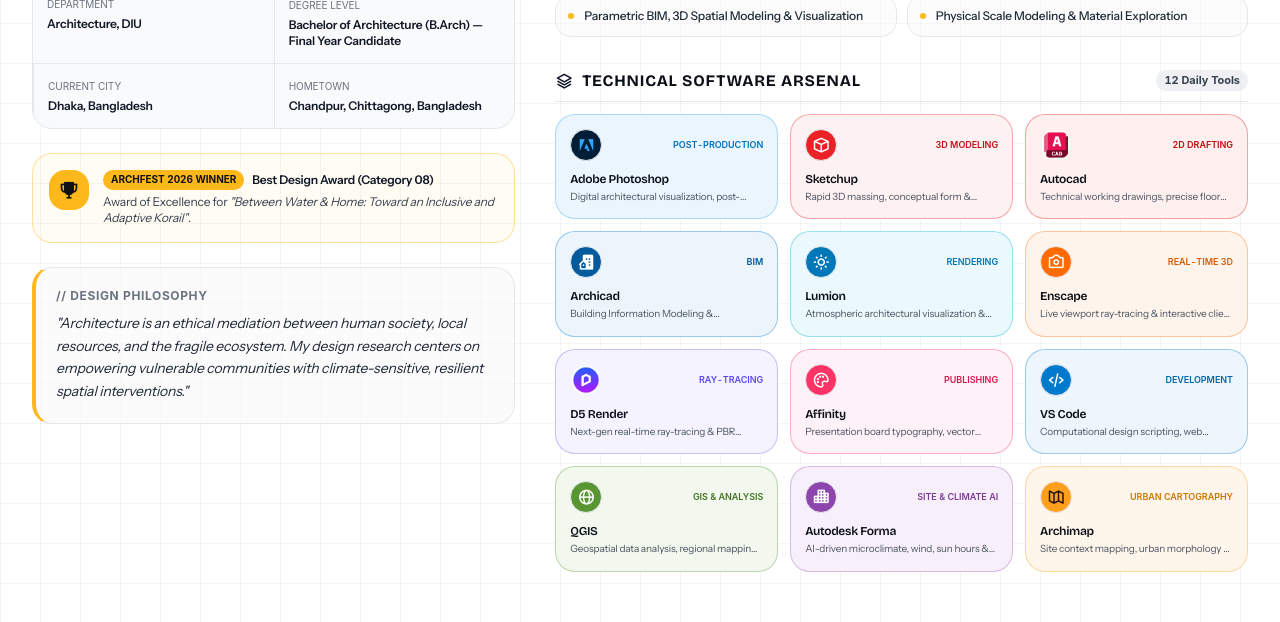
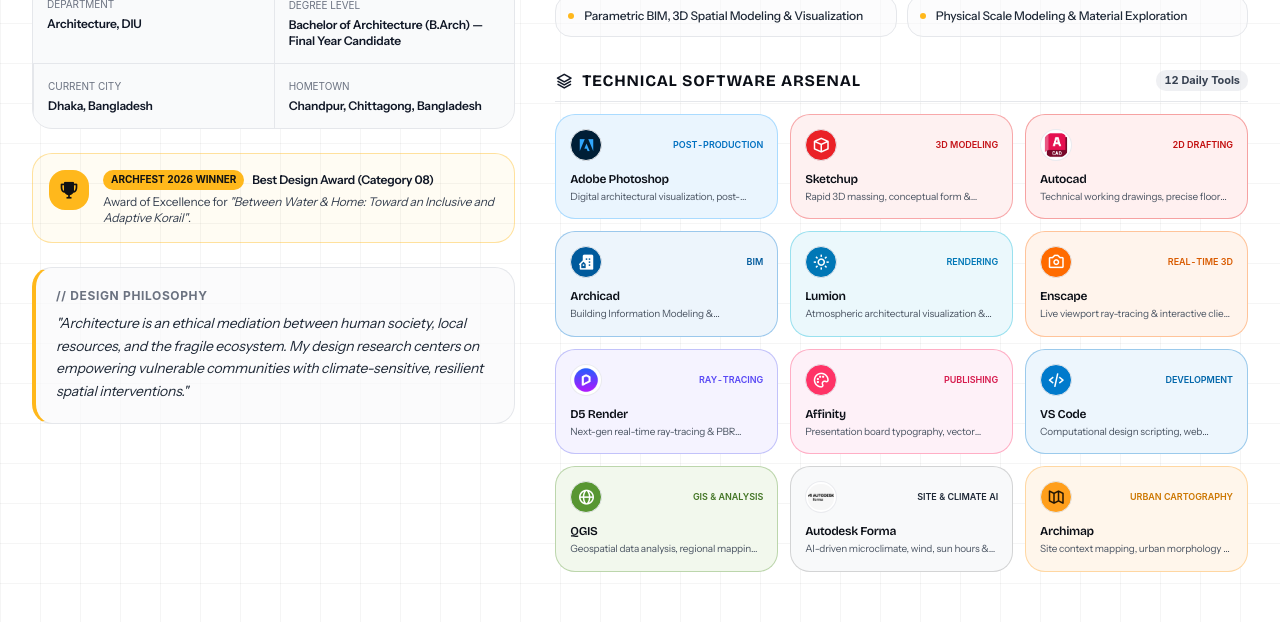
Before and after one commit to armanhossen-dev/Portfolio_for_faysal_vai, a React (Vite) app: page / in a window 1280 px wide. Shown: the part 9280-9902 px from the top of the page. Built offline with nearby package versions, Linux system fonts and the light colour scheme.

Commit message:
feat: add official Autodesk Forma logo to software arsenal

```diff
--- a/src/components/AboutSection.jsx
+++ b/src/components/AboutSection.jsx
@@ -74,11 +74,11 @@ export default function AboutSection() {
       accent: "#589632"
     },
     "Autodesk Forma": {
-      cardBg: "bg-[#f7effa] dark:bg-[#1a0a22]",
-      border: "border-[#9B59B6]/35 dark:border-[#9B59B6]/30 hover:border-[#9B59B6]",
-      iconBg: "bg-[#8E44AD] text-white",
-      tagColor: "text-[#7d3c98] dark:text-[#c39bd3]",
-      accent: "#9B59B6"
+      cardBg: "bg-[#f8f9fa] dark:bg-[#15181c]",
+      border: "border-black/15 dark:border-white/15 hover:border-black dark:hover:border-white",
+      iconBg: "bg-white text-black",
+      tagColor: "text-studio-800 dark:text-studio-200",
+      accent: "#000000"
     },
     "Archimap": {
       cardBg: "bg-[#fff6eb] dark:bg-[#231504]",
@@ -331,7 +331,7 @@ export default function AboutSection() {
                       className={`p-3.5 rounded-xl ${theme.cardBg} border ${theme.border} transition-all duration-300 hover:-translate-y-1 hover:shadow-md group flex flex-col justify-between relative overflow-hidden`}
                     >
                       <div className="flex items-center justify-between mb-2.5">
-                        <div className={`w-8 h-8 rounded-lg ${tool.image ? 'p-0.5 overflow-hidden flex items-center justify-center' : `${theme.iconBg} border border-current/25 flex items-center justify-center`} group-hover:scale-110 transition-transform shadow-xs`}>
+                        <div className={`w-8 h-8 rounded-lg ${tool.image ? 'p-0.5 overflow-hidden flex items-center justify-center bg-white border border-studio-200/80 dark:border-white/20' : `${theme.iconBg} border border-current/25 flex items-center justify-center`} group-hover:scale-110 transition-transform shadow-xs`}>
                           {tool.image ? (
                             <img
                               src={tool.image}
--- a/src/data/projectsData.js
+++ b/src/data/projectsData.js
@@ -85,7 +85,7 @@ export const studentProfile = {
     { name: "Affinity", category: "Publishing", icon: "bx-palette", desc: "Presentation board typography, vector layout & architectural portfolios" },
     { name: "VS Code", category: "Development", icon: "bx-code-alt", desc: "Computational design scripting, web portfolios & data pipelines" },
     { name: "QGIS", category: "GIS & Analysis", icon: "bx-globe", desc: "Geospatial data analysis, regional mapping & terrain modeling" },
-    { name: "Autodesk Forma", category: "Site & Climate AI", icon: "bxs-city", desc: "AI-driven microclimate, wind, sun hours & daylight analysis" },
+    { name: "Autodesk Forma", category: "Site & Climate AI", icon: "bxs-city", image: "./images/tools/autodesk-forma-logo.png", desc: "AI-driven microclimate, wind, sun hours & daylight analysis" },
     { name: "Archimap", category: "Urban Cartography", icon: "bx-map-alt", desc: "Site context mapping, urban morphology & territorial studies" }
   ],
   metrics: [
```
Also changed, not shown: public/images/tools/autodesk-forma-logo.png (added), 7 other files (tests, documents, lock files or other folders).
